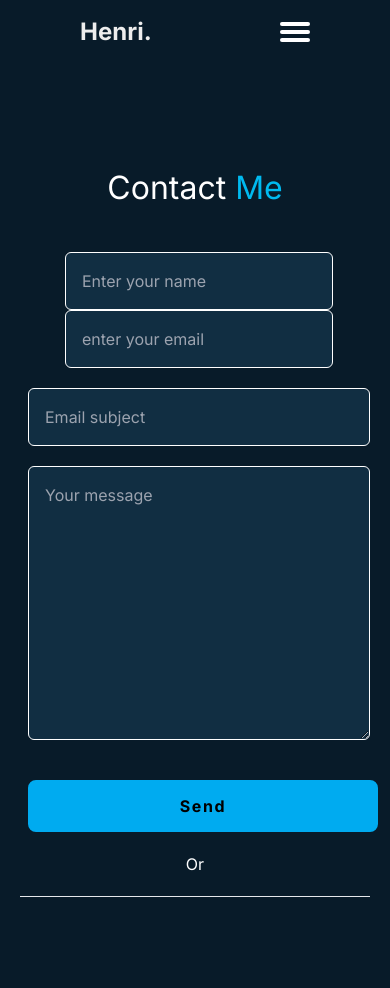
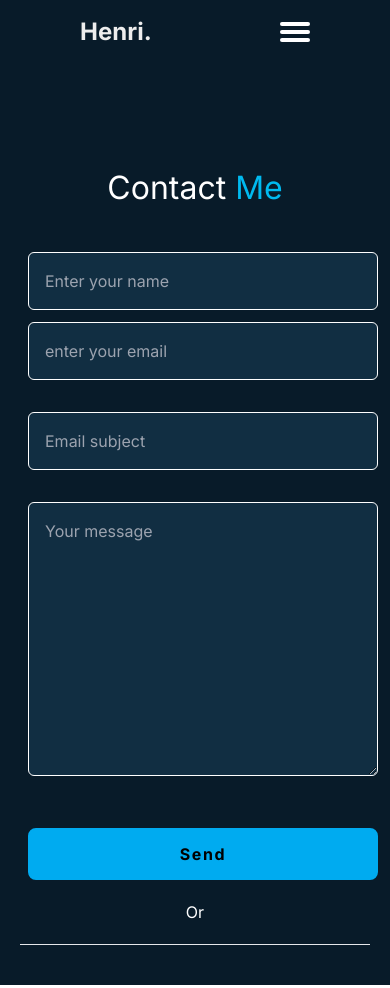
Before and after one commit to HenriTresor/portfolio, a Next.js app: page /contacts in a window 390 px wide. Built offline with nearby package versions, Linux system fonts and the light colour scheme.

Commit message:
added more responsiveness

```diff
--- a/app/contacts/page.tsx
+++ b/app/contacts/page.tsx
@@ -7,17 +7,17 @@ type Props = {}
 const Contacts = (props: Props) => {
   return (
 
-    <div className='bg-[#081b29] h-max-screen'>
+    <div className='bg-[#081b29] h-min-screen'>
       <Header />
-      <div className='h-screen flex flex-col p-5 justify-start mt-20 items-center gap-10 text-white text-center'>
+      <div className='h-max-screen md:h-screen flex flex-col p-5 justify-start mt-20 items-center gap-10 text-white text-center'>
         <h1 className='text-[2em] text-white'>Contact <span className='text-[#00baf0]'>Me</span></h1>
 
         <div className='flex flex-col gap-5'>
           <div>
             <input placeholder='Enter your name' type='text' name='name' />
-            <input placeholder='enter your email'type='email' name='email'/>
+            <input placeholder='enter your email' type='email' name='email' />
           </div>
-          <input placeholder='Email subject'type='text' name='subject'/>
+          <input placeholder='Email subject' type='text' name='subject' />
           <textarea placeholder='Your message' rows={10} name='message'>
 
           </textarea>
--- a/app/globals.css
+++ b/app/globals.css
@@ -39,5 +39,5 @@
 }
 
 div input, div textarea{
-    @apply  p-4 ml-2 bg-[#112e42] text-white border-[1px] border-white rounded-md
+    @apply  p-4 ml-2 bg-[#112e42] text-white border-[1px] border-white rounded-md md:w-auto w-full mb-3
 }
```
